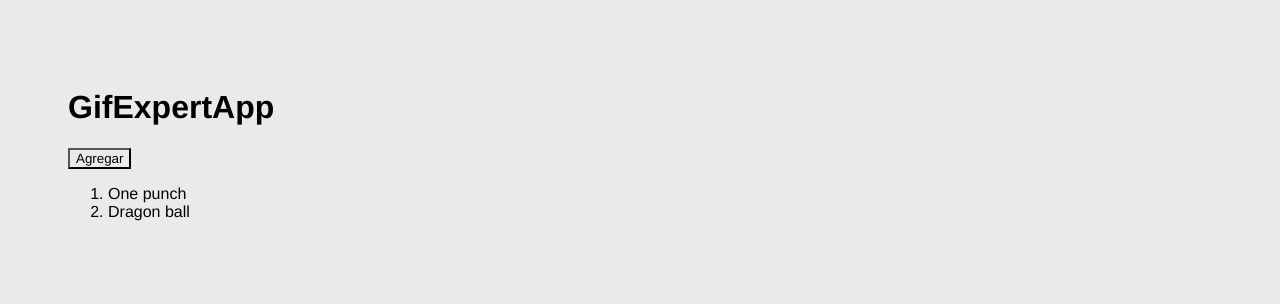
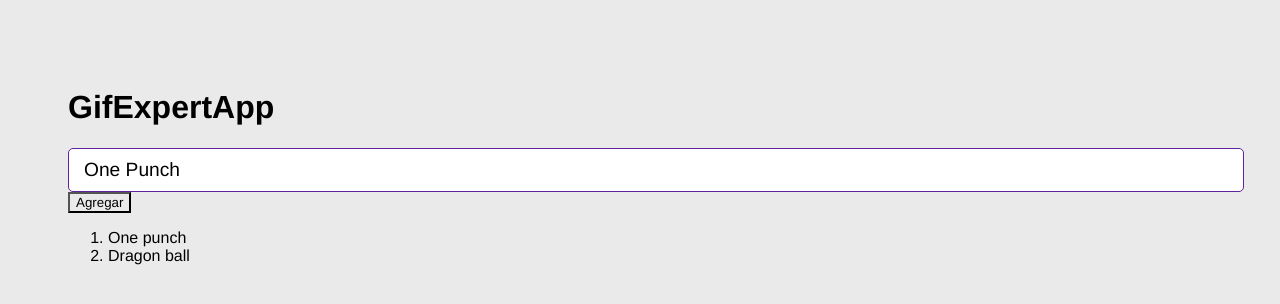
Before and after one commit to BryanG4C0/react-gif-expert, a React (Vite) app: page / in a window 1280 px wide. Shown: the top 304 px of the page. Built offline with nearby package versions, Linux system fonts and the light colour scheme.

Commit message:
Agregar AddCategory.jsx y manejo de un input-text

```diff
--- a/src/GifExpertApp.jsx
+++ b/src/GifExpertApp.jsx
@@ -1,4 +1,5 @@
 import { useState } from 'react'
+import { AddCategory } from './components/AddCategory';
 
 /*
 cuando queremos almacenar información y cambiar el html, inmediatamente debemos pensar que necesitamos algun HOOK para mantener el estado
@@ -22,6 +23,7 @@
             <h1>GifExpertApp</h1>
 
             {/* Input */}
+            <AddCategory/>
 
             {/* Listado de Gif */}
             <button onClick={onAddCategory}>Agregar</button>
--- /dev/null
+++ b/src/components/AddCategory.jsx
@@ -0,0 +1,19 @@
+import { useState } from 'react';
+
+
+export const AddCategory = () => {
+    const [inputValue, setInputValue] = useState('One Punch');
+
+    const onInputChange = ({ target }) => {
+        setInputValue(target.value);
+     };
+
+    return (
+        <input
+            type="text"
+            placeholder="Buscar Gifs"
+            value = {inputValue}
+            onChange ={ onInputChange }
+        />
+    )
+}
```
